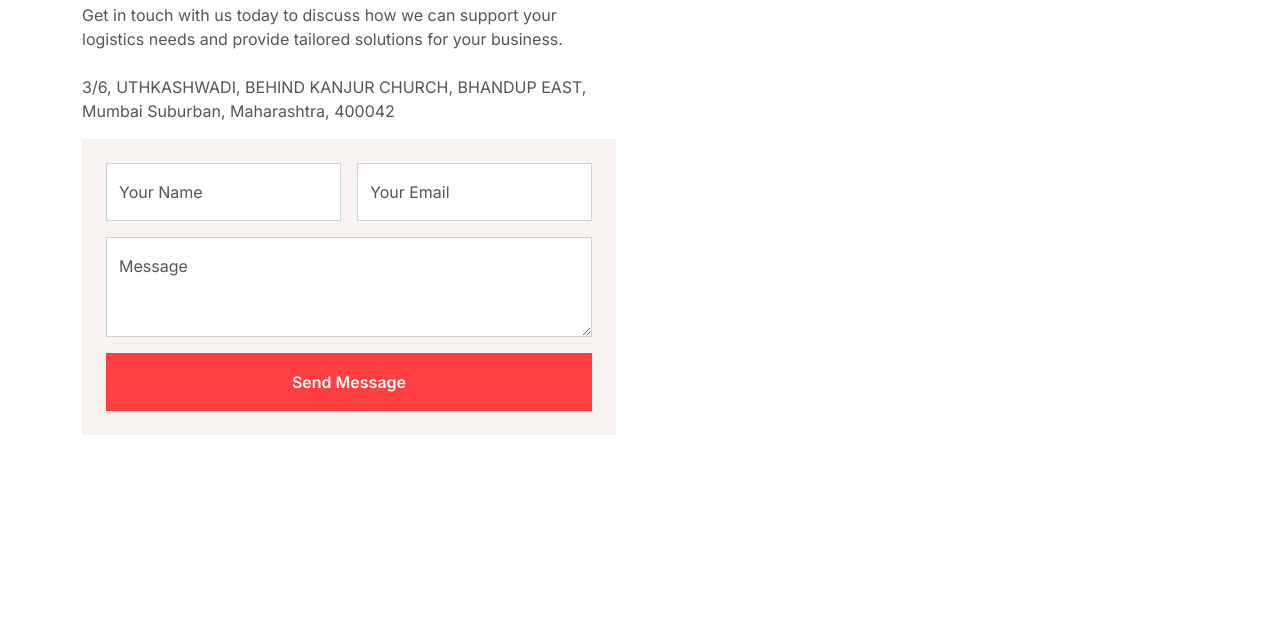
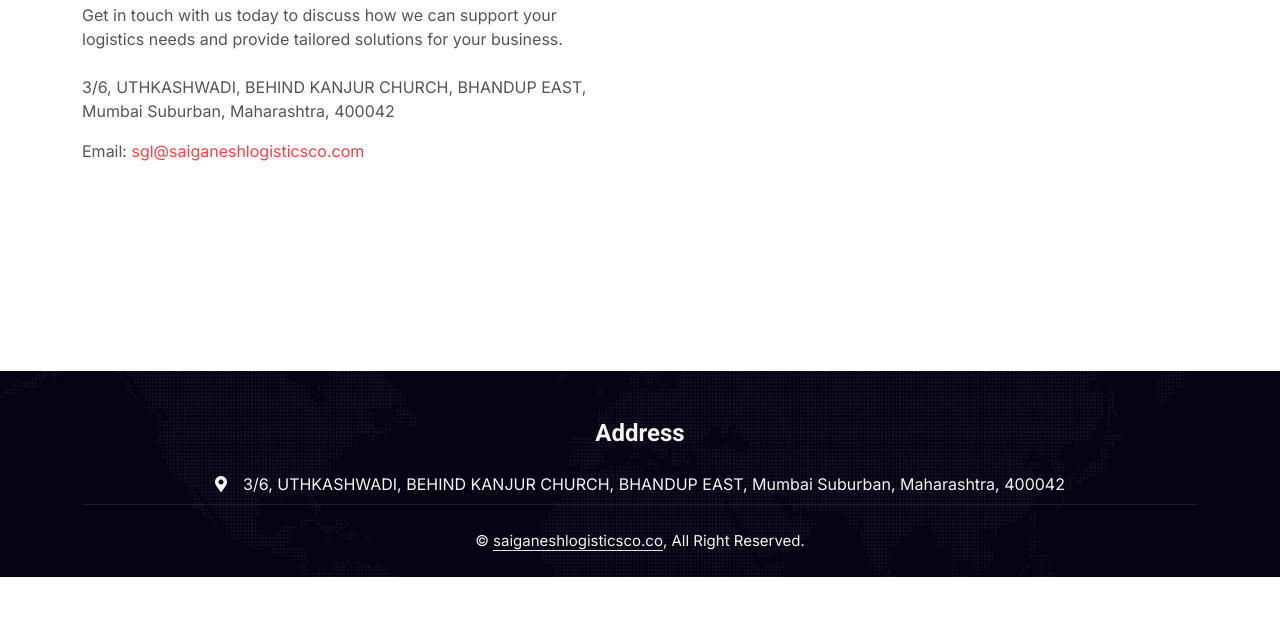
Before and after one commit to techmakecode/saiganeshlogisticsco, a plain HTML site: page contact.html in a window 1280 px wide. Shown: the part 693-1318 px from the top of the page. After the commit the page ends 1270 px from the top, so only its background shows below. Drawn offline with nearby package versions, Linux system fonts and the light colour scheme.

Commit message:
Update contact.html

```diff
--- a/contact.html
+++ b/contact.html
@@ -109,7 +109,10 @@
                         provide tailored solutions for your business.</p>
                     <p>3/6, UTHKASHWADI, BEHIND KANJUR CHURCH,
                         BHANDUP EAST, Mumbai Suburban, Maharashtra, 400042</p>
-                    <div class="bg-light p-4">
+
+                    <p>Email: <a href="mailto:sgl@saiganeshlogisticsco.com">sgl@saiganeshlogisticsco.com</a></p>
+
+                    <!-- <div class="bg-light p-4">
                         <form class="cmxform" id="commentForm" method="get" action="">
                             <fieldset>
                                 <div class="row g-3">
@@ -144,7 +147,7 @@
                                 </div>
                             </fieldset>
                         </form>
-                    </div>
+                    </div> -->
                 </div>
 
             </div>
@@ -154,12 +157,14 @@
 
 
     <!-- Footer Start -->
-    <div class="container-fluid bg-dark text-light footer pt-5 wow fadeIn" data-wow-delay="0.1s" style="margin-top: 6rem;">
+    <div class="container-fluid bg-dark text-light footer pt-5 wow fadeIn" data-wow-delay="0.1s"
+        style="margin-top: 6rem;">
         <div class="container">
             <div class="row g-5">
                 <div class="text-center">
                     <h4 class="text-light mb-4">Address</h4>
-                    <p class="mb-2"><i class="fa fa-map-marker-alt me-3"></i>3/6, UTHKASHWADI, BEHIND KANJUR CHURCH, BHANDUP EAST, Mumbai Suburban, Maharashtra, 400042</p>
+                    <p class="mb-2"><i class="fa fa-map-marker-alt me-3"></i>3/6, UTHKASHWADI, BEHIND KANJUR CHURCH,
+                        BHANDUP EAST, Mumbai Suburban, Maharashtra, 400042</p>
 
                 </div>
 
```
